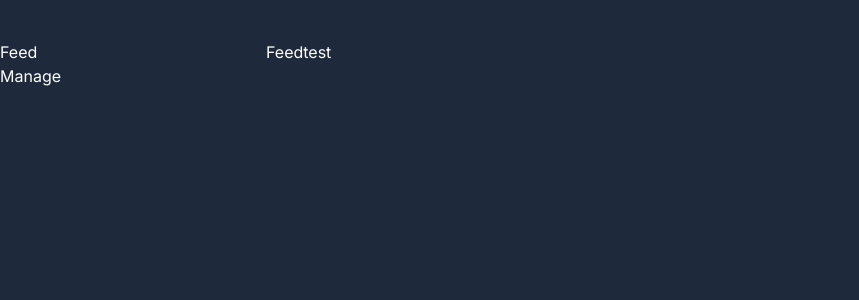
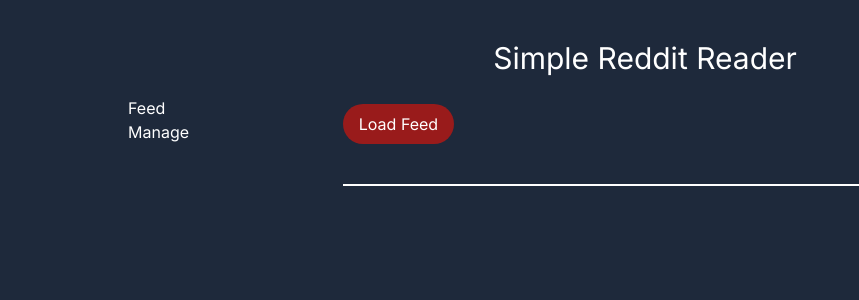
Before and after one commit to JosephMassie/simple_reddit_reader, a Next.js app: page / in a window 1280 px wide. Shown: the top 300 px of the page, without its empty margins (0-859 px from the left). Built offline with nearby package versions, Linux system fonts and the light colour scheme.

Commit message:
Refactored Feed display to properly request  posts from listed subreddits
Fixed prettier config to properly require semicolons

Adjusted global styling to better fit all screen sizes
 and content, still only a skeleton and needs a lot
 of polish

```diff
--- a/next.config.mjs
+++ b/next.config.mjs
@@ -1,4 +1,4 @@
 /** @type {import('next').NextConfig} */
-const nextConfig = {}
+const nextConfig = {};
 
-export default nextConfig
+export default nextConfig;
--- a/postcss.config.mjs
+++ b/postcss.config.mjs
@@ -3,6 +3,6 @@
     plugins: {
         tailwindcss: {},
     },
-}
+};
 
-export default config
+export default config;
--- a/src/app/api/reddit.ts
+++ /dev/null
@@ -1,21 +0,0 @@
-'use server'
-
-const baseUrl = 'https://www.reddit.com/r/'
-
-export interface RedditData extends Response {
-    data: Record<string, string>;
-};
-
-export default async function requestFeeds(...params: any) {
-    console.log('called with params', params)
-    const response = (await fetch(`${baseUrl}news.json`, {
-        method: 'GET',
-        mode: 'cors',
-        headers: {
-            'Content-Type': 'application/json',
-        },
-    })) as RedditData
-    console.log('response', { status: response.status, statusText: response.statusText})
-    //const result = await response.json();
-    return Object(response.data)
-}
--- a/src/app/feed_manager/page.tsx
+++ b/src/app/feed_manager/page.tsx
@@ -1,3 +1,3 @@
 export default function FeedManager() {
-    return <div>Feed Manager</div>
+    return <div>Feed Manager</div>;
 }
--- a/src/app/layout.tsx
+++ b/src/app/layout.tsx
@@ -1,32 +1,40 @@
-import type { Metadata } from 'next'
-import { Inter } from 'next/font/google'
-import './globals.css'
+import type { Metadata } from 'next';
+import { Inter } from 'next/font/google';
+import './globals.css';
 
-import Link from 'next/link'
+import Link from 'next/link';
 
-const inter = Inter({ subsets: ['latin'] })
+const inter = Inter({ subsets: ['latin'] });
 
 export const metadata: Metadata = {
     title: 'RSS Reader',
     description: 'A simple Reddit RSS Reader',
-}
+};
 
 export default function RootLayout({
     children,
 }: Readonly<{
-    children: React.ReactNode
+    children: React.ReactNode;
 }>) {
     return (
         <html lang="en">
             <body className={inter.className}>
                 <main
                     role="main"
-                    className="min-h-screen bg-slate-800 m-0 text-white"
+                    className="min-h-screen bg-slate-800 m-0 text-white pt-10"
                 >
                     <div
-                        className="container pt-10 mx-auto grid gap-x-[10px]"
-                        style={{ gridTemplateColumns: '20% 80%' }}
+                        className="sm:max-w-[80%] mx-auto flex flex-col px-[15px] sm:px-0 sm:grid gap-y-[20px] gap-x-[10px]"
+                        style={{
+                            gridTemplateColumns: '20% 80%',
+                            gridTemplateRows: 'min-content',
+                        }}
                     >
+                        <div className="col-span-2">
+                            <h1 className="text-center text-3xl">
+                                Simple Reddit Reader
+                            </h1>
+                        </div>
                         <div className="flex flex-col">
                             <Link href="/">Feed</Link>
                             <Link href="/feed_manager">Manage</Link>
@@ -36,5 +44,5 @@
                 </main>
             </body>
         </html>
-    )
+    );
 }
--- a/src/app/page.tsx
+++ b/src/app/page.tsx
@@ -1,9 +1,9 @@
-import Feed from './ui_components/feed'
+import Feed from './ui_components/feed';
 
 export default function Home() {
     return (
         <div>
             <Feed />
         </div>
-    )
+    );
 }
--- a/src/app/ui_components/feed.tsx
+++ b/src/app/ui_components/feed.tsx
@@ -1,30 +1,101 @@
-'use client'
+'use client';
 
-import { useState } from 'react';
-import requestFeeds from '../api/reddit';
+import { ReactNode, useState } from 'react';
 
-async function loadFeed(feeds: string[]) {
+interface RawRedditData extends Response {
+    data: Record<string, string>;
+}
+
+interface RedditPost {
+    title: string;
+    author: string;
+    permalink: string;
+    num_comments: number;
+    selftext_html?: string;
+    url?: string;
+}
+
+interface RedditData {
+    children: Array<{ data: RedditPost }>;
+}
+
+type FeedData = Record<string, RedditData>;
+
+const redditUrl = 'https://www.reddit.com';
+
+async function loadFeed(feeds: string[]): Promise<FeedData> {
     if (feeds.length === 0) {
-        throw new TypeError('no feeds available to load')
+        throw new TypeError('no feeds available to load');
     }
 
-    let results: Record<string, any> = {}
+    let results: Record<string, RedditData> = {};
 
     for (let f of feeds) {
-        results[f] = await requestFeeds(f);
-        results[`c ${f}`] = await fetch(`https://www.reddit.com/r/${f}.json`);
+        const response = (await fetch(
+            `${redditUrl}/r/${f}.json`,
+            {}
+        )) as RawRedditData;
+        results[f] = (await response.json()).data;
     }
 
     console.log('got results', results);
 
-    return results
+    return results;
 }
 
+const buildPost = (post: RedditPost, index: number): ReactNode => {
+    return (
+        <div
+            key={index}
+            className="flex flex-col mt-2 border-y-2 border-yellow-100"
+        >
+            <a href={`${redditUrl}${post.permalink}`} target="_about">
+                {post.title}
+            </a>
+            <div>by u/{post.author}</div>
+            <span>commets: {post.num_comments}</span>
+            {post.selftext_html && <div>{`${post.selftext_html}`}</div>}
+            {post.url && (
+                <a href={post.url} target="_about">
+                    links out to: {post.url}
+                </a>
+            )}
+        </div>
+    );
+};
+
+const displayFeed = (feed: FeedData): React.ReactNode => {
+    return (
+        <div className="flex flex-col mt-10 border-t-2 border-white">
+            {Object.keys(feed).map((topic) => {
+                const posts = feed[topic].children;
+                return (
+                    <div key={topic} className="mt-4 border-t-2 border-t-white">
+                        <h2>{topic}</h2>
+                        {posts.map(({ data: post }, i) => buildPost(post, i))}
+                    </div>
+                );
+            })}
+        </div>
+    );
+};
+
+type FeedState = 'empty' | 'loading' | 'filled';
+
 export default function Feed() {
-    const [feeds, setFeeds] = useState(['news'])
+    const [topics, setTopics] = useState(['news', 'facepalm']);
+    const [feeds, setFeeds] = useState({} as FeedData);
+    const [state, setState] = useState('empty' as FeedState);
 
-    return <div>
-        Feed
-        <button onClick={() => loadFeed(feeds)}>test</button>
-    </div>
+    return (
+        <>
+            <button
+                className="mt-2 bg-red-800 px-4 py-2 rounded-3xl"
+                onClick={() => loadFeed(topics).then((f) => setFeeds(f))}
+            >
+                Load Feed
+            </button>
+            {(feeds && displayFeed(feeds)) || <div>Feed Empty</div>}
+        </>
+    );
 }
--- a/tailwind.config.ts
+++ b/tailwind.config.ts
@@ -1,4 +1,4 @@
-import type { Config } from 'tailwindcss'
+import type { Config } from 'tailwindcss';
 
 const config: Config = {
     content: [
@@ -16,5 +16,5 @@
         },
     },
     plugins: [],
-}
-export default config
+};
+export default config;
```
Also changed, not shown: 2 other files (tests, documents, lock files or other folders).
